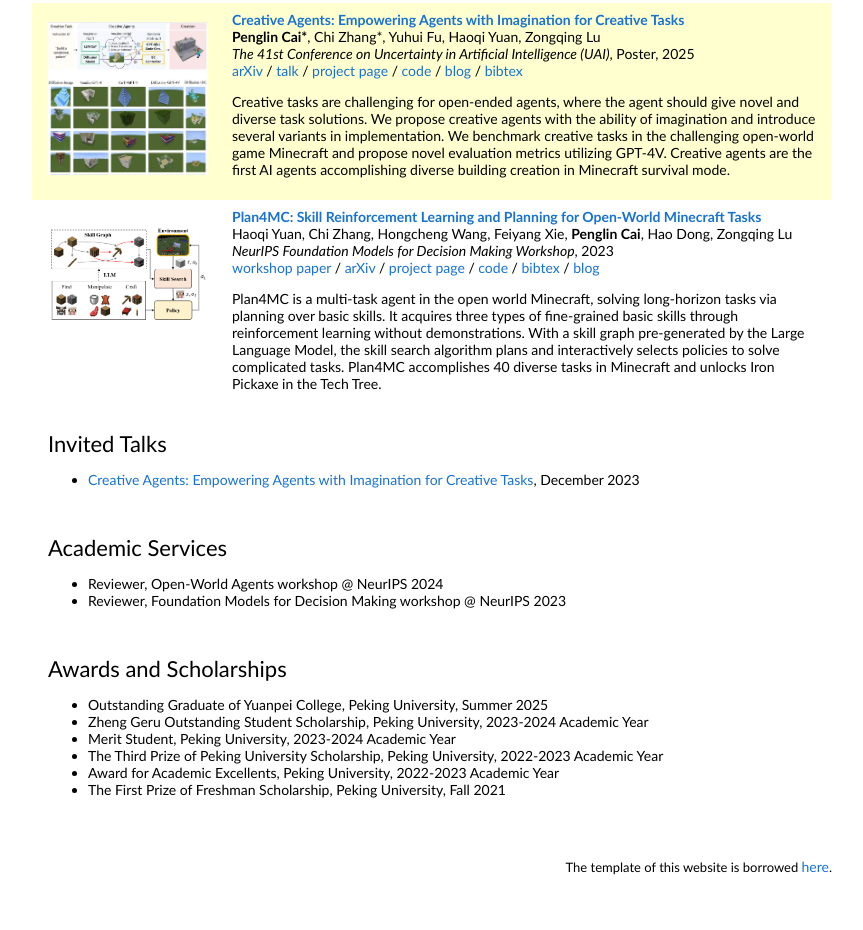
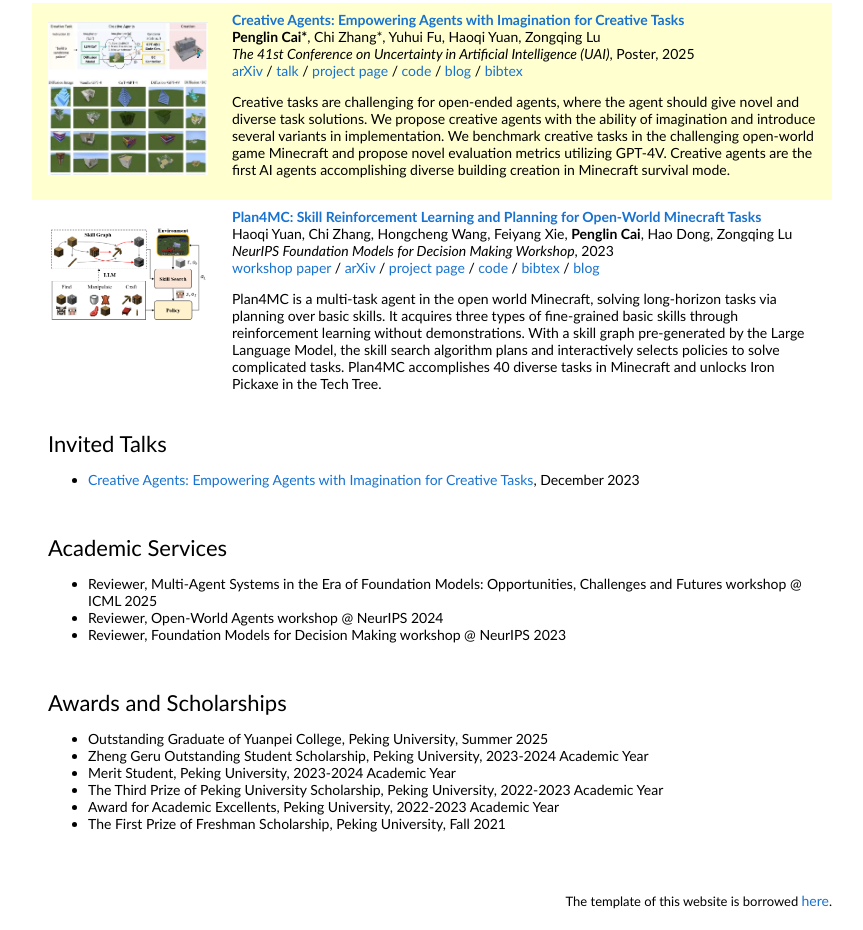
Before and after one commit to Intellouis/Intellouis.github.io, a plain HTML site: page index.html in a window 1280 px wide. Shown: the part 502-1432 px from the top of the page, without its empty margins (208-1071 px from the left). Before the commit the page ends 1398 px from the top, so only its background shows below. Drawn offline with Linux system fonts and the light colour scheme.

Commit message:
Update 2025/05/20

```diff
--- a/index.html
+++ b/index.html
@@ -199,6 +199,7 @@
                 <td style="padding:16px;width:100%;vertical-align:middle">
                   <h2>Academic Services</h2>
                   <ul>
+                    <li>Reviewer, Multi-Agent Systems in the Era of Foundation Models: Opportunities, Challenges and Futures workshop @ ICML 2025</li>
                     <li>Reviewer, Open-World Agents workshop @ NeurIPS 2024</li>
                     <li>Reviewer, Foundation Models for Decision Making workshop @ NeurIPS 2023</li>
                   </ul>
```
